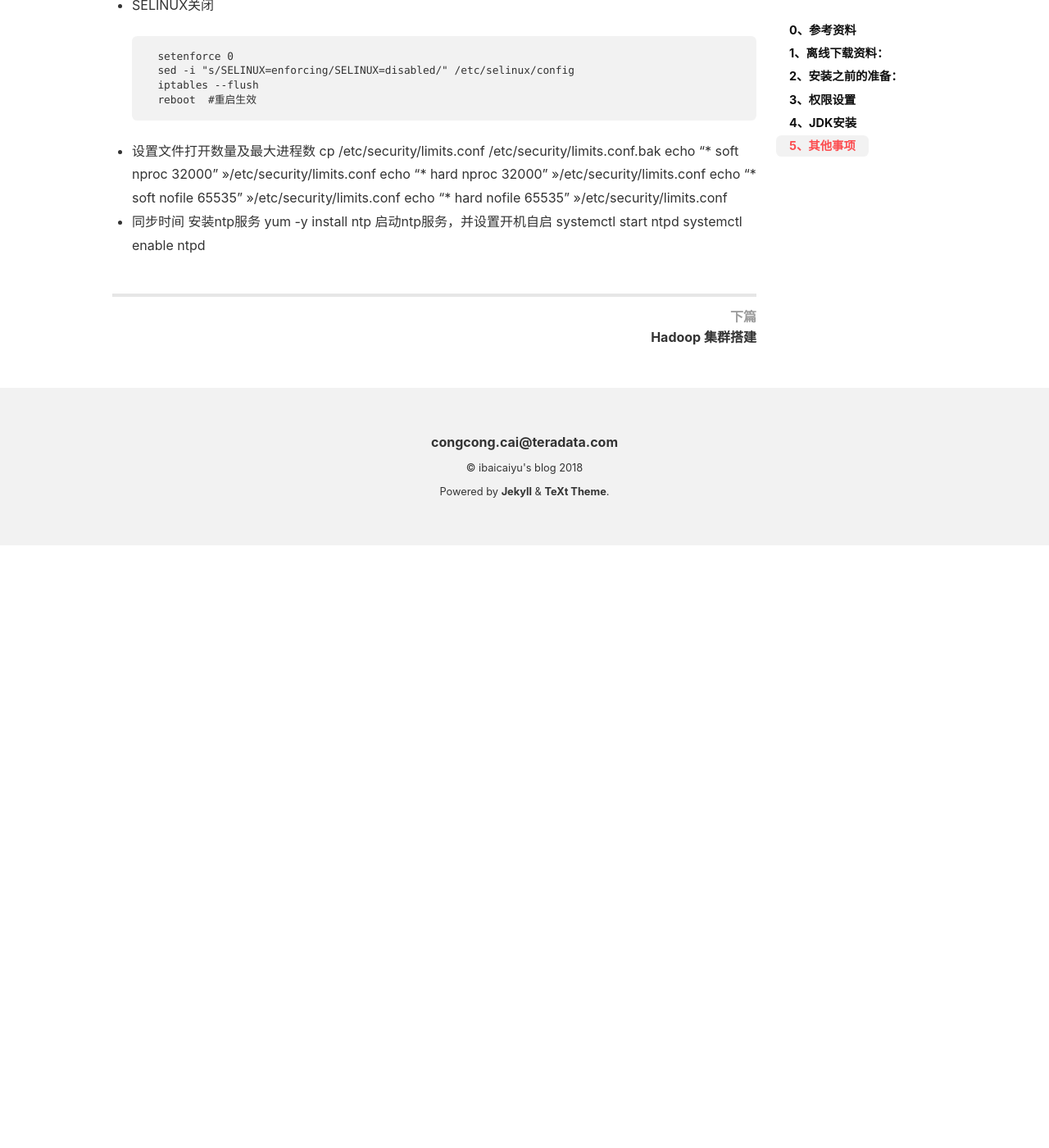
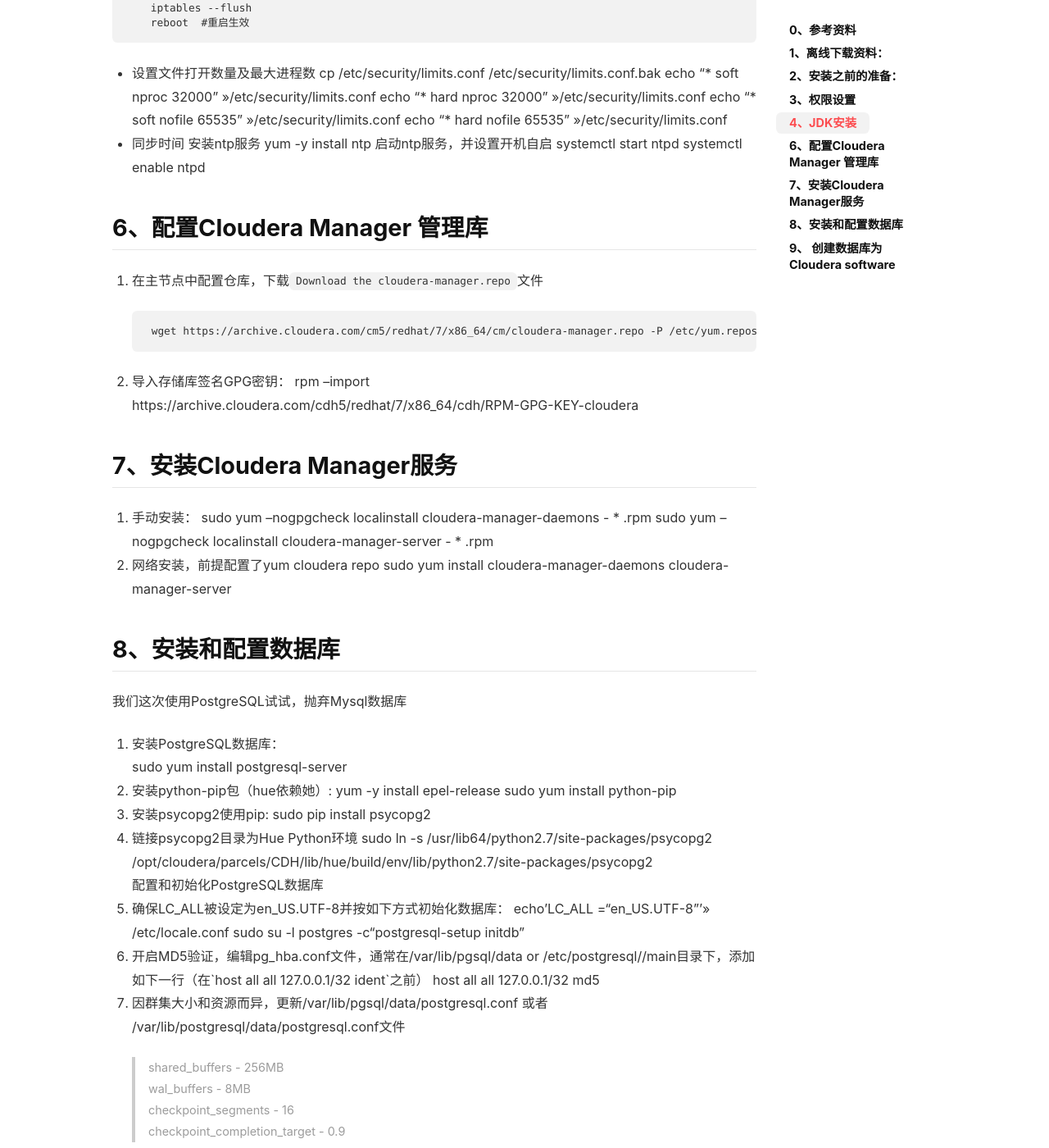
Before and after one commit to Ccccong/Ccccong.github.io, a Jekyll site: the page built from _posts/2018-07-03-Hadoop 集群搭建.md, in a window 1280 px wide and 1400 px high, scrolled down 2129 px. Shown: the whole window at 82% size. Built offline with Jekyll 4.4.1, drawn with Linux system fonts in a browser that asks for light colours; nearby versions of some CDN libraries; before the commit the page ends 2794 px from its top, so only the background shows below that; some of the changed text lies outside the part shown.

Commit message:
Update Hadoop 集群搭建

```diff
--- a/_posts/2018-07-03-Hadoop 集群搭建.md
+++ b/_posts/2018-07-03-Hadoop 集群搭建.md
@@ -55,7 +55,7 @@
         # ssh localhost
 
 ## 4、JDK安装
-
+    安装在/usr/java目录下
 ## 5、其他事项
 - 关闭防火墙
       systemctl stop firewalld
@@ -79,3 +79,45 @@
 启动ntp服务，并设置开机自启
         systemctl start ntpd
         systemctl enable ntpd
+
+## 6、配置Cloudera Manager 管理库
+1. 在主节点中配置仓库，下载`Download the cloudera-manager.repo`文件
+
+        wget https://archive.cloudera.com/cm5/redhat/7/x86_64/cm/cloudera-manager.repo -P /etc/yum.repos.d/
+2. 导入存储库签名GPG密钥：
+        rpm --import https://archive.cloudera.com/cdh5/redhat/7/x86_64/cdh/RPM-GPG-KEY-cloudera
+
+## 7、安装Cloudera Manager服务
+1. 手动安装：
+        sudo yum --nogpgcheck localinstall cloudera-manager-daemons  -  * .rpm sudo yum --nogpgcheck localinstall cloudera-manager-server  -  * .rpm
+2. 网络安装，前提配置了yum cloudera repo
+        sudo yum install cloudera-manager-daemons cloudera-manager-server
+
+## 8、安装和配置数据库
+我们这次使用PostgreSQL试试，抛弃Mysql数据库
+
+1. 安装PostgreSQL数据库：
+        sudo yum install postgresql-server
+2. 安装python-pip包（hue依赖她）:
+        yum -y install epel-release
+        sudo yum install python-pip
+3. 安装psycopg2使用pip:
+        sudo pip install psycopg2
+4. 链接psycopg2目录为Hue Python环境
+        sudo ln -s /usr/lib64/python2.7/site-packages/psycopg2 /opt/cloudera/parcels/CDH/lib/hue/build/env/lib/python2.7/site-packages/psycopg2
+配置和初始化PostgreSQL数据库
+5. 确保LC_ALL被设定为en_US.UTF-8并按如下方式初始化数据库：
+        echo'LC_ALL =“en_US.UTF-8”'>> /etc/locale.conf
+        sudo su -l postgres -c“postgresql-setup initdb”
+6. 开启MD5验证，编辑pg_hba.conf文件，通常在/var/lib/pgsql/data or /etc/postgresql/<version>/main目录下，添加如下一行（在`host all all 127.0.0.1/32 ident`之前）
+        host all all 127.0.0.1/32 md5
+7. 因群集大小和资源而异，更新/var/lib/pgsql/data/postgresql.conf 或者 /var/lib/postgresql/data/postgresql.conf文件
+> shared_buffers - 256MB
+> wal_buffers - 8MB
+> checkpoint_segments - 16
+> checkpoint_completion_target - 0.9
+8. 配置PostgreSQL 数据库开机启动
+        sudo systemctl enable postgresql
+9. 重启数据库
+        sudo systemctl restart postgresql
+## 9、 创建数据库为Cloudera software
```
